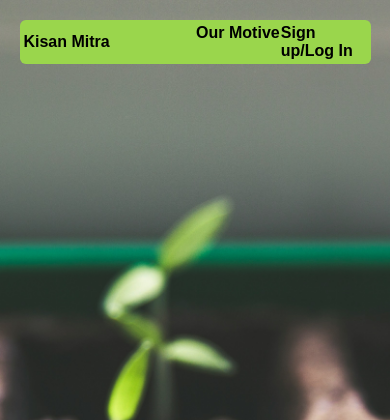
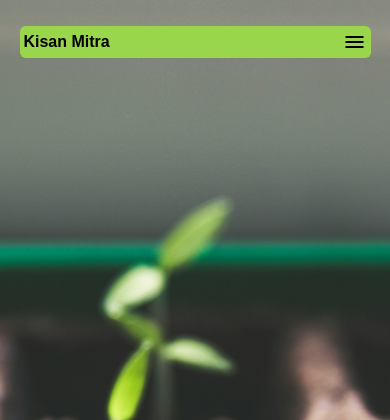
Before and after one commit to ashutoshdebug/Kisan-Mitr, a Flask app: page / in a window 390 px wide. Shown: the top 420 px of the page. Run offline with Flask 3, Linux system fonts and the light colour scheme; some web fonts are replaced.

Commit message:
mobile hamburger css

```diff
--- a/static/css/index.css
+++ b/static/css/index.css
@@ -82,17 +82,33 @@ nav {
   width: 50%;
 }
 
-#navbar #nav-right {
+#navbar .nav-right {
   width: 50%;
 }
 
-#navbar #nav-right ul {
+.small-menu {
+  display: flex;
+  justify-content: center;
+}
+
+.phone-menu {
+  display: none;
+  /* display: flex; */
+  align-items: center;
+  justify-content: end;
+}
+
+.material-symbols-outlined {
+  height: 100%;
+}
+
+.small-menu {
   display: flex;
   list-style: none;
   justify-content: space-evenly;
 }
 
-#nav-right ul li {
+.nav-right ul li {
   width: 50%;
   display: flex;
   justify-content: center;
@@ -168,6 +184,14 @@ main {
     border-radius: 1.5vw;
   }
 
+  .small-menu {
+    display: none;
+  }
+
+  .phone-menu {
+    display: flex;
+  }
+
   .heading div span {
     font-size: 15vw;
   }
--- a/templates/index.html
+++ b/templates/index.html
@@ -23,6 +23,7 @@
       rel="stylesheet"
       href="{{ url_for('static', filename='css/index.css') }}"
     />
+    <link rel="stylesheet" href="https://fonts.googleapis.com/css2?family=Material+Symbols+Outlined:opsz,wght,FILL,GRAD@20..48,100..700,0..1,-50..200&icon_names=menu" />
 
     {% block styles %}{% endblock %}
 
@@ -42,8 +43,8 @@
               <div id="nav-left">
                 <span><a href="{{url_for('landingPage')}}">Kisan Mitra</a></span>
               </div>
-              <div id="nav-right">
-                <ul>
+              <div class="nav-right">
+                <ul class="small-menu">
                   <li><a href="{{url_for('motivePage')}}">Our Motive</a></li>
                   <li id="account-menu">
                     <a href="{{ url_for(account_or_upload)}}" id="user_name">{{user_var | default('Sign up/Log In')}}</a>
@@ -54,6 +55,11 @@
                     {% endif %}
                   </li>
                 </ul>
+                <div class="phone-menu">
+                  <span class="material-symbols-outlined">
+                    menu
+                  </span>
+                </div>
               </div>
             </div>
           </div>
```
